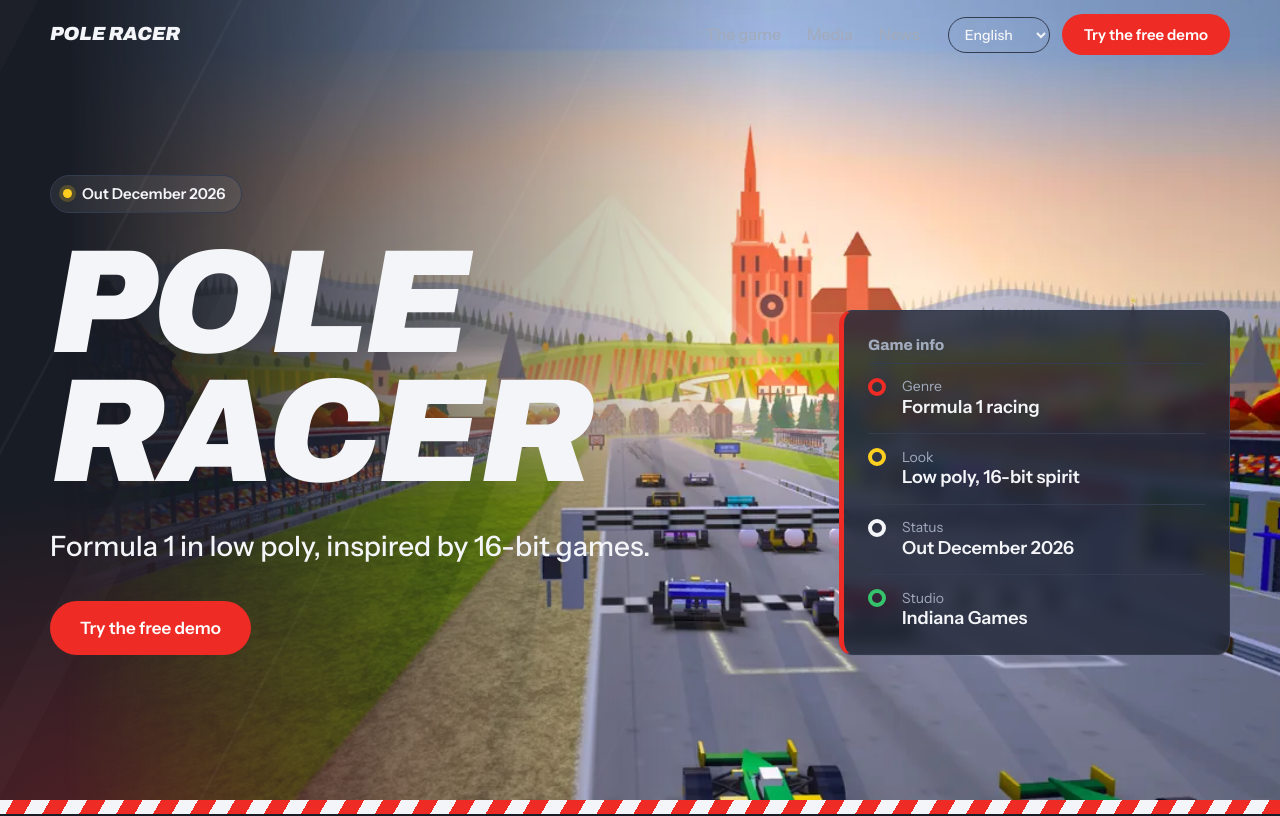
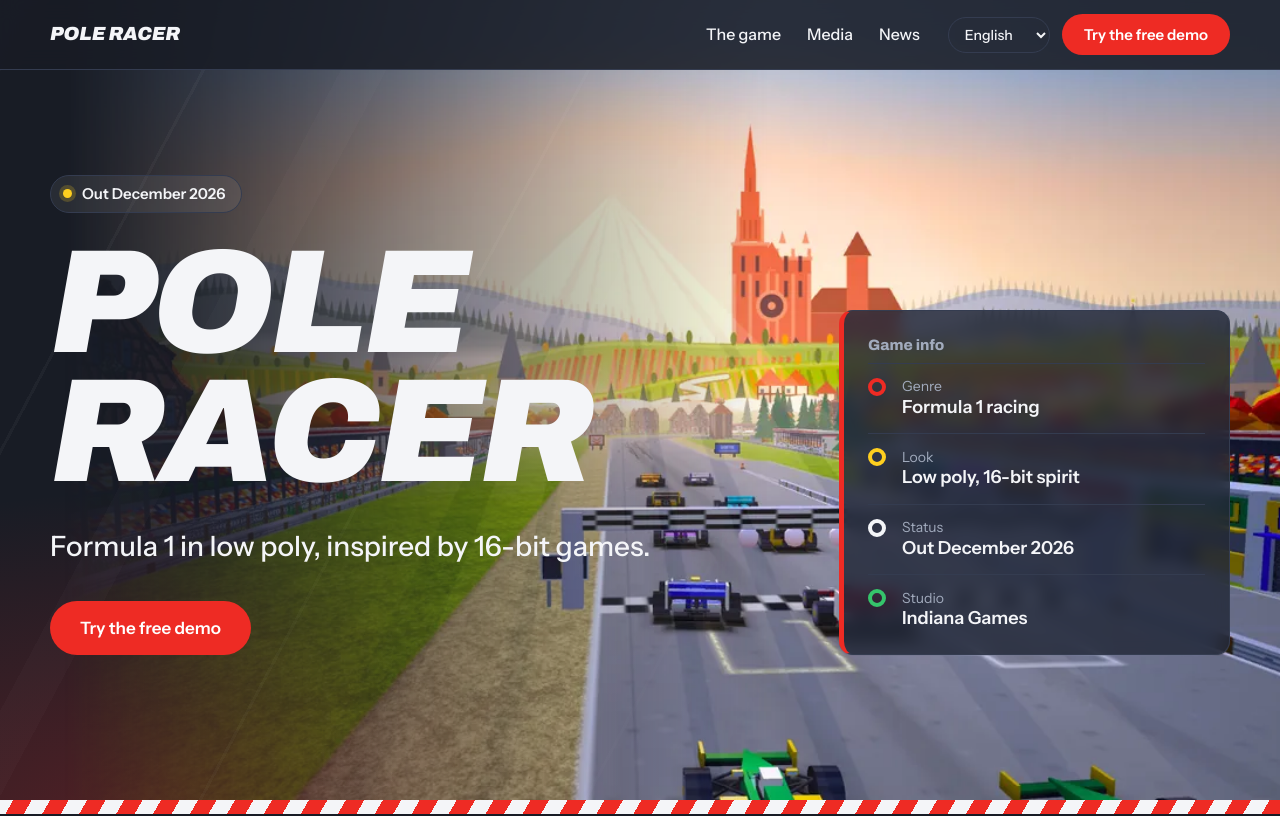
Before and after one commit to capitaincompote-blip/pole-racer, a plain HTML site: page index.html in a window 1280 px wide. Shown: the top 816 px of the page. Drawn offline with Linux system fonts and the light colour scheme.

Commit message:
Update style.css

```diff
--- a/style.css
+++ b/style.css
@@ -205,3 +205,8 @@ h1 .w:nth-child(2){animation-delay:.14s}
 @media (max-width:520px){.nav-right{gap:8px}.nav-right .btn-sm{padding:8px 12px;font-size:14px}.lang{max-width:110px}.nav{padding-inline:16px}}
 @media (max-width:900px){.nav{background:rgba(24,28,37,.94);backdrop-filter:blur(10px);box-shadow:0 1px 0 var(--line)}}
 @media (max-width:520px){#navBuy{display:none}.nav-right{margin-inline-start:auto}}
+
+/* Menu lisible sur la photo */
+.nav{background:rgba(24,28,37,.88);backdrop-filter:blur(10px);box-shadow:0 1px 0 var(--line)}
+.menu a{color:var(--hard)}
+.menu a:hover{color:var(--medium)}
```
